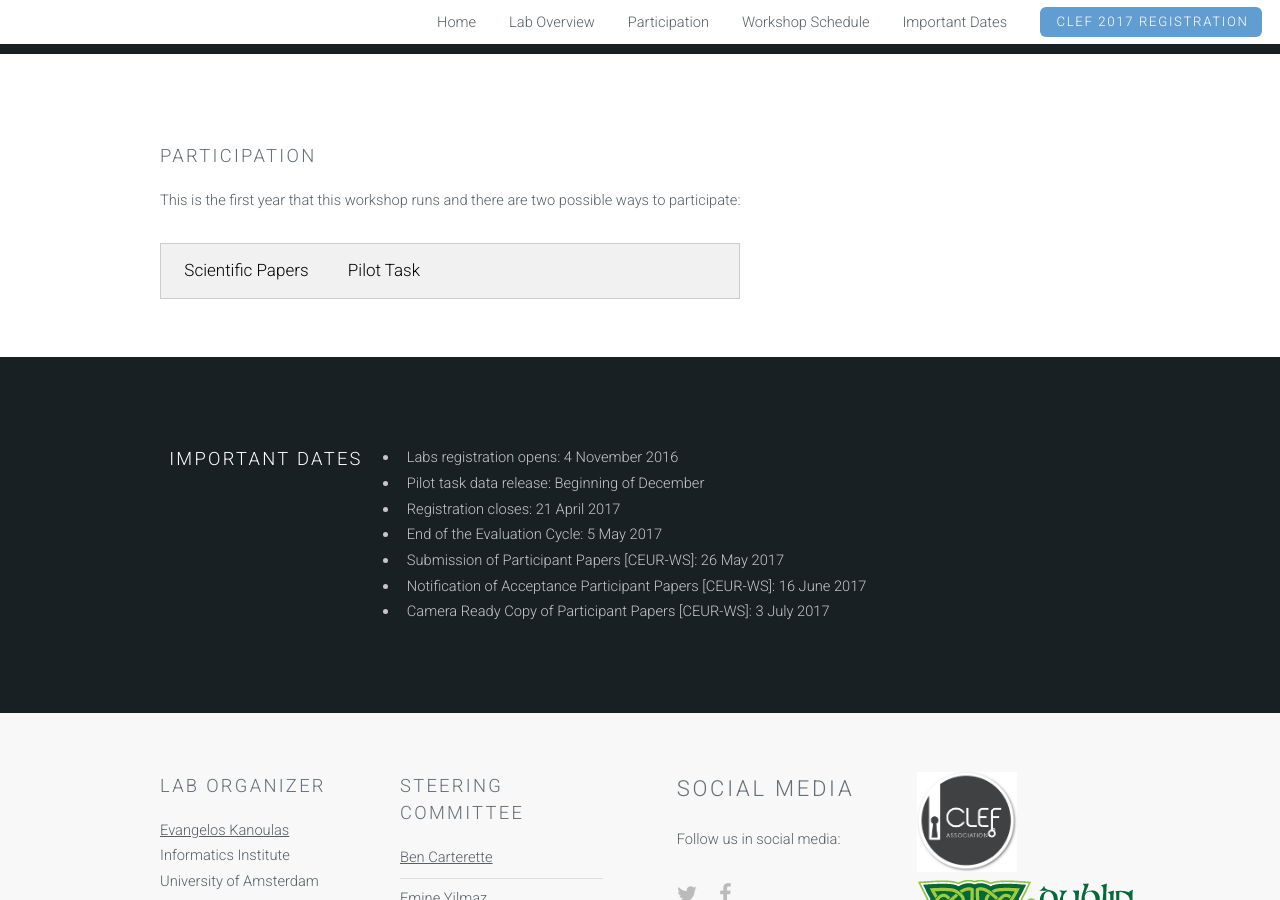
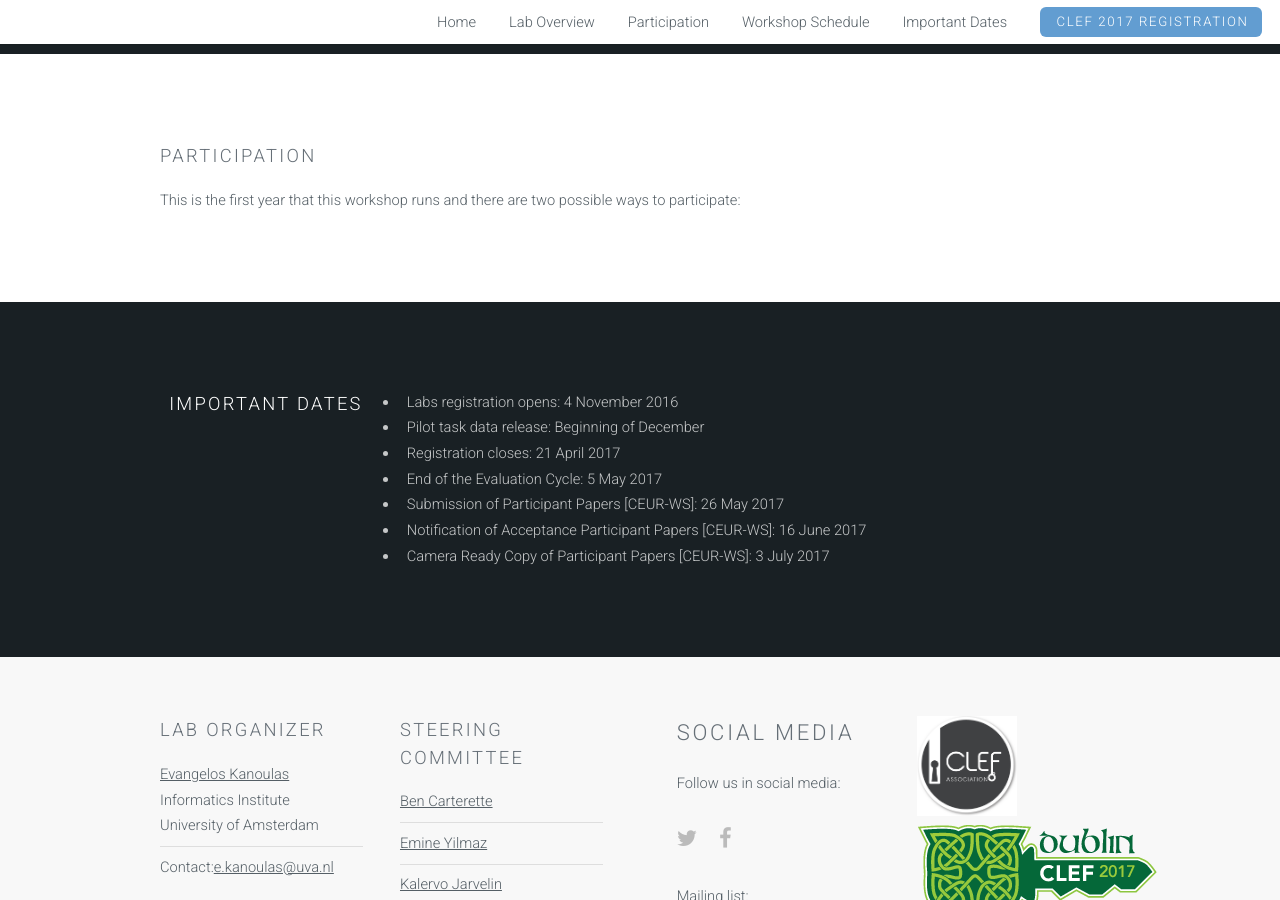
Before and after one commit to ekanou/dynamicsearch, a Jekyll site: the page built from clef-lab.html, in a window 1280 px wide and 900 px high, scrolled down 1715 px. Built offline with Jekyll 4.4.1, drawn with Linux system fonts in a browser that asks for light colours.

Commit message:
Update clef-lab.html

```diff
--- a/clef-lab.html
+++ b/clef-lab.html
@@ -52,12 +52,6 @@ layout: clef-default
 		 	<h3>Participation</h3>
                         <p>This is the first year that this workshop runs and there are two possible ways to participate:</p>
                         <div id="Submissions">
-                                <ul class="tab">
-                                        <li><a href="javascript:void(0)" class="tablinks" onclick="openTab(event, 'Papers')" id="defaultOpen">Scientific Papers</a></li>
-                                        <li><a href="javascript:void(0)" class="tablinks" onclick="openTab(event, 'Pilot Task')">Pilot Task</a></li>
-                                </ul>
-				<script> document.getElementById("defaultOpen").click();</script>
-
                                 <div id="Papers" class="tabcontent">
                                         <p>The focus of this year's workshop will be the evaluation of interactive information retrieval algorithms. We solicit the submission of two types of papers: (a) position papers, and (b) data papers.</p>
 					<ol>
```
